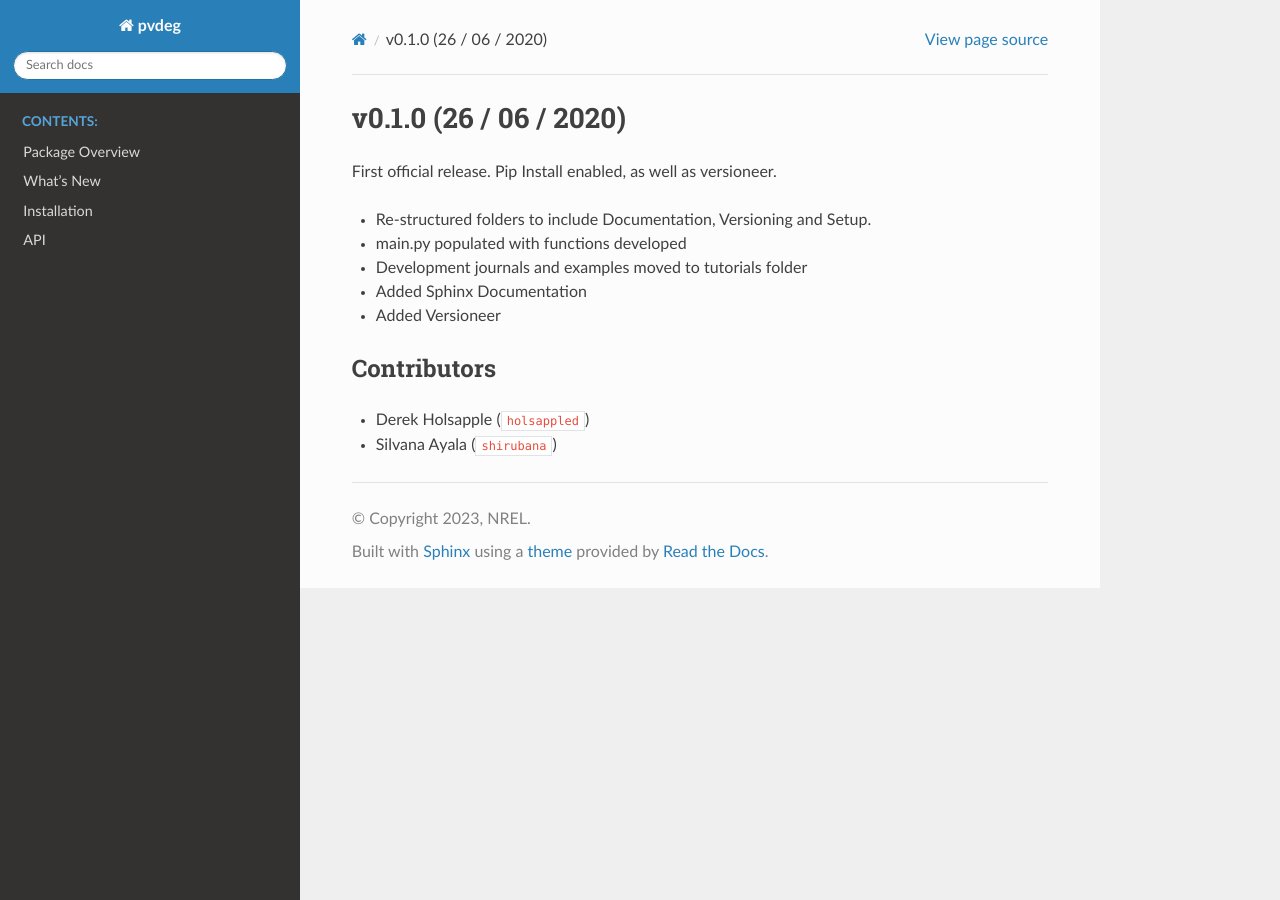
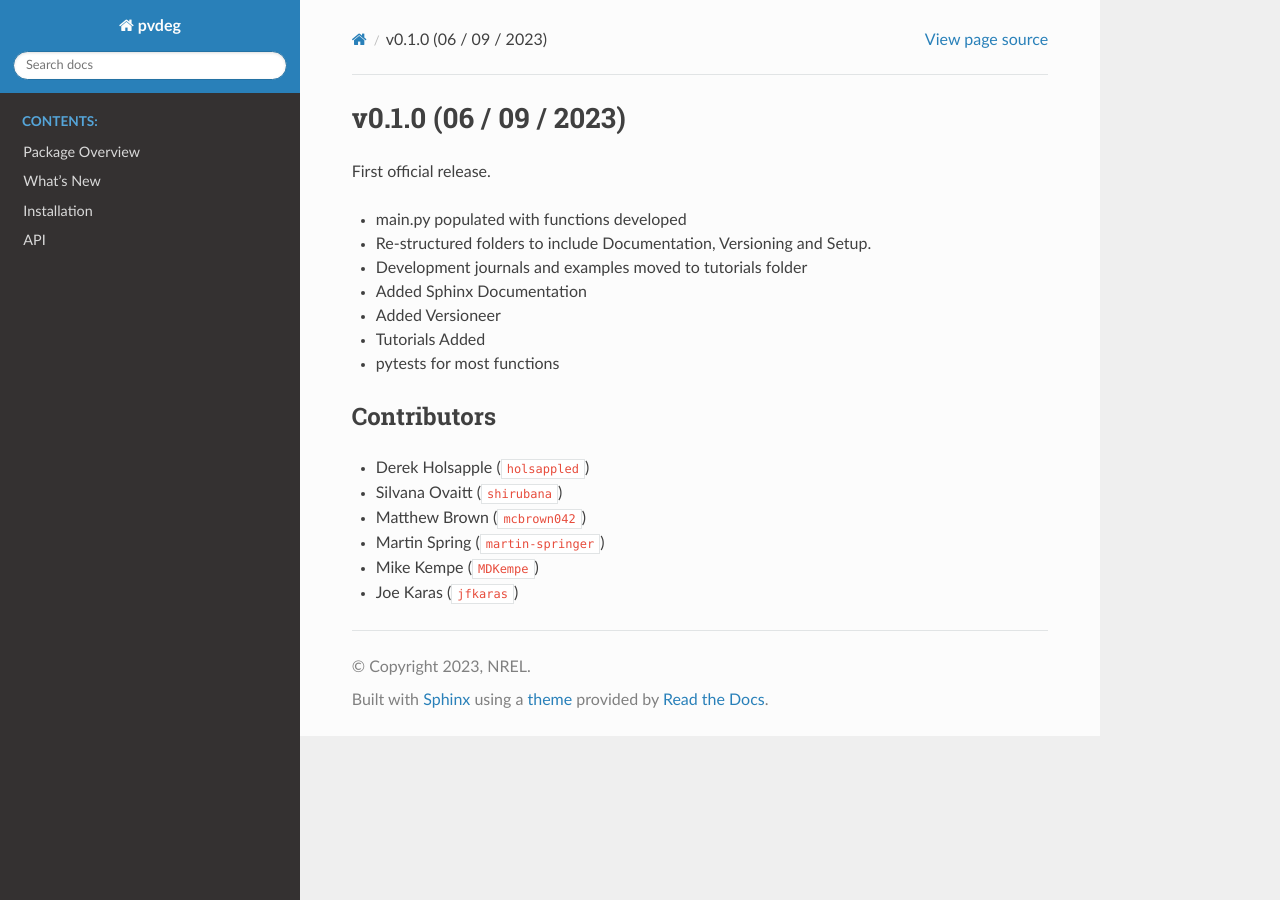
Before and after one commit to NREL/PVDegradationTools, a Sphinx documentation site: the page built from docs/sphinx/source/whatsnew/v0.1.0.rst, in a window 1280 px wide. Built offline with Sphinx 7.4.7 and the Read the Docs theme 2.0.0, drawn with Linux system fonts in a browser that asks for light colours; cross-references to code outside the pages are shown as plain code.

Commit message:
update whatsnew for release

```diff
--- a/docs/sphinx/source/whatsnew/v0.1.0.rst
+++ b/docs/sphinx/source/whatsnew/v0.1.0.rst
@@ -1,18 +1,23 @@
 .. _whatsnew_0100:
 
-v0.1.0 (26 / 06 / 2020)
+v0.1.0 (06 / 09 / 2023)
 =======================
 
-First official release. Pip Install enabled, as well as versioneer.
+First official release.
 
+* main.py populated with functions developed
 * Re-structured folders to include Documentation, Versioning and Setup.
-* main.py populated with functions developed
 * Development journals and examples moved to tutorials folder
 * Added Sphinx Documentation
 * Added Versioneer
-
+* Tutorials Added
+* pytests for most functions
 
 Contributors
 ~~~~~~~~~~~~
 * Derek Holsapple (:ghuser:`holsappled`)
-* Silvana Ayala (:ghuser:`shirubana`)
+* Silvana Ovaitt (:ghuser:`shirubana`)
+* Matthew Brown (:ghuser:`mcbrown042`)
+* Martin Spring (:ghuser:`martin-springer`)
+* Mike Kempe (:ghuser:`MDKempe`)
+* Joe Karas (:ghuser:`jfkaras`)
```
